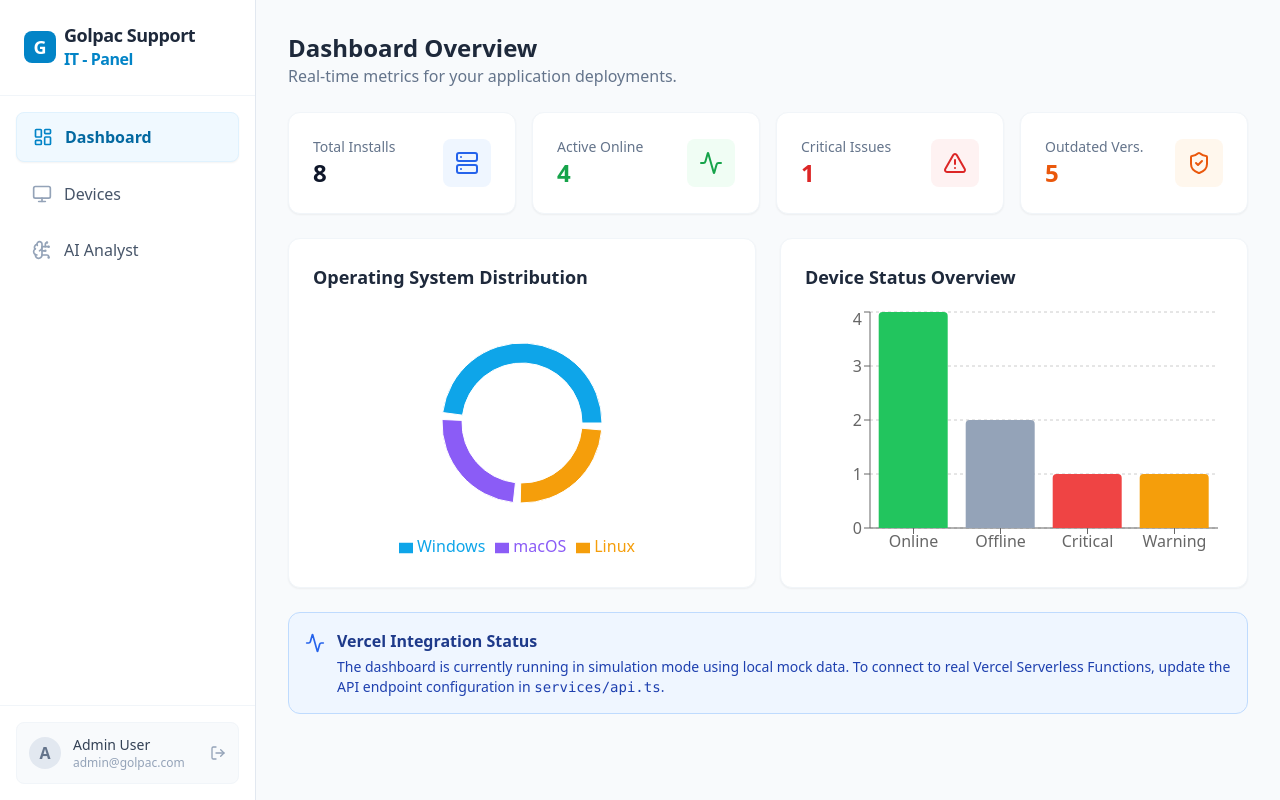
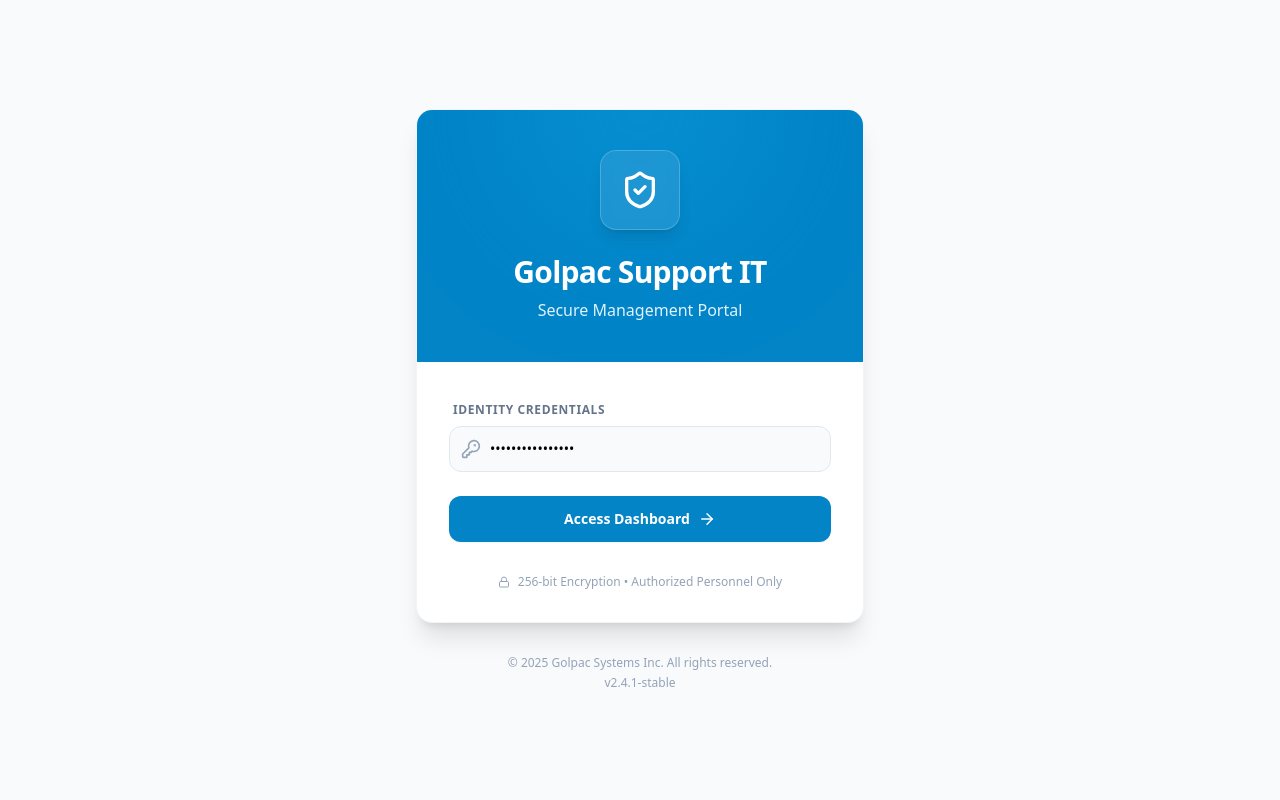
Before and after one commit to rubeenferreira/GolpacSupportVcercel, a React (Vite) app: page / in a window 1280 px wide. Built offline with nearby package versions, Linux system fonts and the light colour scheme.

Commit message:
feat: Implement authentication and authorization
Adds an authentication flow to the application. Users must now log in before accessing the dashboard and device management features. This change introduces an `AuthPage` component and integrates authentication state into the main `App` component.

```diff
--- a/App.tsx
+++ b/App.tsx
@@ -3,33 +3,53 @@ import { Layout } from './components/Layout';
 import { Dashboard } from './components/Dashboard';
 import { DeviceList } from './components/DeviceList';
 import { AIAnalyst } from './components/AIAnalyst';
+import { AuthPage } from './components/AuthPage';
 import { Device, ViewState } from './types';
 import { MOCK_DEVICES } from './constants';
 
 const App: React.FC = () => {
+  const [isAuthenticated, setIsAuthenticated] = useState(false);
   const [currentView, setCurrentView] = useState<ViewState>('dashboard');
   const [devices, setDevices] = useState<Device[]>([]);
   const [loading, setLoading] = useState(true);
 
   // Simulation of fetching data from Vercel backend
   useEffect(() => {
+    // Only fetch data if the user is authenticated
+    if (!isAuthenticated) return;
+
     const fetchDevices = async () => {
       // In a real app, this would be: await fetch('/api/devices');
       // Here we simulate network delay
-      await new Promise(resolve => setTimeout(resolve, 800));
+      setLoading(true);
+      await new Promise(resolve => setTimeout(resolve, 1500));
       setDevices(MOCK_DEVICES);
       setLoading(false);
     };
 
     fetchDevices();
-  }, []);
+  }, [isAuthenticated]);
+
+  const handleLogin = () => {
+    setIsAuthenticated(true);
+  };
+
+  const handleLogout = () => {
+    setIsAuthenticated(false);
+    setDevices([]);
+  };
+
+  // If not authenticated, show the Portal Page
+  if (!isAuthenticated) {
+    return <AuthPage onLogin={handleLogin} />;
+  }
 
   const renderContent = () => {
     if (loading) {
       return (
-        <div className="h-full flex flex-col items-center justify-center text-slate-400 space-y-4">
+        <div className="h-full flex flex-col items-center justify-center text-slate-400 space-y-4 animate-in fade-in duration-700">
            <div className="w-12 h-12 border-4 border-brand-200 border-t-brand-600 rounded-full animate-spin"></div>
-           <p className="animate-pulse font-medium">Connecting to Vercel Backend...</p>
+           <p className="animate-pulse font-medium">Synchronizing Fleet Data...</p>
         </div>
       );
     }
@@ -49,7 +69,7 @@ const App: React.FC = () => {
   return (
     <Layout currentView={currentView} onChangeView={setCurrentView}>
       <div className="h-full flex flex-col">
-        <div className="mb-6">
+        <div className="mb-6 animate-in slide-in-from-top-4 duration-500">
            <h1 className="text-2xl font-bold text-slate-800">
              {currentView === 'dashboard' && 'Dashboard Overview'}
              {currentView === 'devices' && 'Device Management'}
--- /dev/null
+++ b/components/AuthPage.tsx
@@ -0,0 +1,95 @@
+import React, { useState } from 'react';
+import { ShieldCheck, ArrowRight, Lock, KeyRound } from 'lucide-react';
+
+interface AuthPageProps {
+  onLogin: () => void;
+}
+
+export const AuthPage: React.FC<AuthPageProps> = ({ onLogin }) => {
+  const [isLoading, setIsLoading] = useState(false);
+  const [accessKey, setAccessKey] = useState('admin-secure-key');
+
+  const handleLogin = (e: React.FormEvent) => {
+    e.preventDefault();
+    setIsLoading(true);
+
+    // Simulate network authentication request
+    setTimeout(() => {
+      setIsLoading(false);
+      onLogin();
+    }, 1200);
+  };
+
+  return (
+    <div className="min-h-screen bg-slate-50 flex flex-col items-center justify-center p-4 font-sans">
+      <div className="max-w-md w-full bg-white rounded-2xl shadow-xl border border-slate-100 overflow-hidden animate-in fade-in zoom-in duration-500">
+
+        {/* Brand Header */}
+        <div className="bg-brand-600 p-10 text-center relative overflow-hidden">
+          {/* Decorative background circle */}
+          <div className="absolute top-0 left-1/2 -translate-x-1/2 -translate-y-1/2 w-64 h-64 bg-brand-500/30 rounded-full blur-3xl"></div>
+
+          <div className="relative z-10">
+            <div className="w-20 h-20 bg-white/10 backdrop-blur-md border border-white/20 rounded-2xl mx-auto flex items-center justify-center mb-6 shadow-lg">
+               <ShieldCheck size={40} className="text-white" />
+            </div>
+            <h1 className="text-3xl font-bold text-white tracking-tight">Golpac Support IT</h1>
+            <p className="text-brand-100 mt-2 font-medium">Secure Management Portal</p>
+          </div>
+        </div>
+
+        {/* Login Form */}
+        <div className="p-8 pt-10">
+          <form onSubmit={handleLogin} className="space-y-6">
+            <div>
+              <label className="block text-xs font-semibold text-slate-500 uppercase tracking-wider mb-2 ml-1">
+                Identity Credentials
+              </label>
+              <div className="relative group">
+                <div className="absolute inset-y-0 left-0 pl-3 flex items-center pointer-events-none">
+                  <KeyRound className="h-5 w-5 text-slate-400 group-focus-within:text-brand-500 transition-colors" />
+                </div>
+                <input
+                  type="password"
+                  value={accessKey}
+                  onChange={(e) => setAccessKey(e.target.value)}
+                  className="block w-full pl-10 pr-3 py-3 border border-slate-200 rounded-xl leading-5 bg-slate-50 placeholder-slate-400 focus:outline-none focus:bg-white focus:ring-2 focus:ring-brand-500 focus:border-transparent transition-all duration-200 sm:text-sm"
+                  placeholder="Enter Access Key"
+                  required
+                />
+              </div>
+            </div>
+
+            <button
+              type="submit"
+              disabled={isLoading}
+              className={`w-full flex items-center justify-center py-3 px-4 border border-transparent rounded-xl shadow-sm text-sm font-bold text-white bg-brand-600 hover:bg-brand-700 focus:outline-none focus:ring-2 focus:ring-offset-2 focus:ring-brand-500 transition-all duration-200 ${isLoading ? 'opacity-80 cursor-wait' : ''}`}
+            >
+              {isLoading ? (
+                <div className="flex items-center gap-2">
+                   <div className="w-4 h-4 border-2 border-white/30 border-t-white rounded-full animate-spin"></div>
+                   <span>Verifying Identity...</span>
+                </div>
+              ) : (
+                <div className="flex items-center gap-2">
+                   <span>Access Dashboard</span>
+                   <ArrowRight size={18} />
+                </div>
+              )}
+            </button>
+          </form>
+
+          <div className="mt-8 flex items-center justify-center space-x-2 text-xs text-slate-400">
+            <Lock size={12} />
+            <span>256-bit Encryption &bull; Authorized Personnel Only</span>
+          </div>
+        </div>
+      </div>
+
+      <div className="mt-8 text-center text-slate-400 text-xs">
+        <p>&copy; {new Date().getFullYear()} Golpac Systems Inc. All rights reserved.</p>
+        <p className="mt-1">v2.4.1-stable</p>
+      </div>
+    </div>
+  );
+};
```
